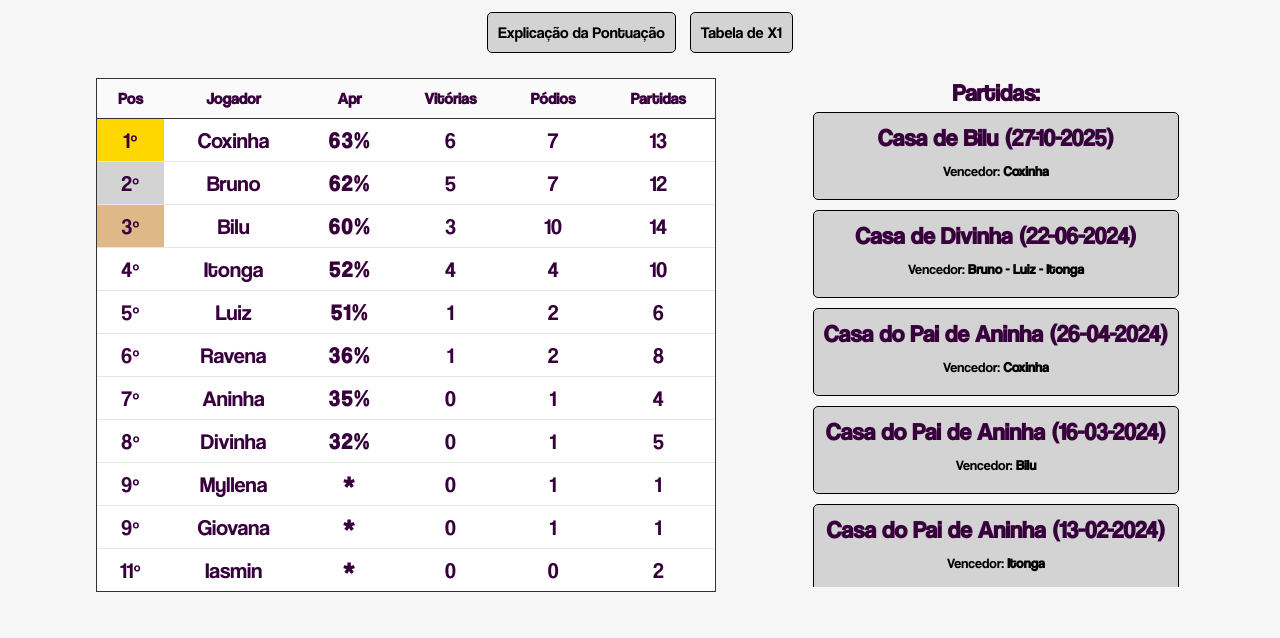
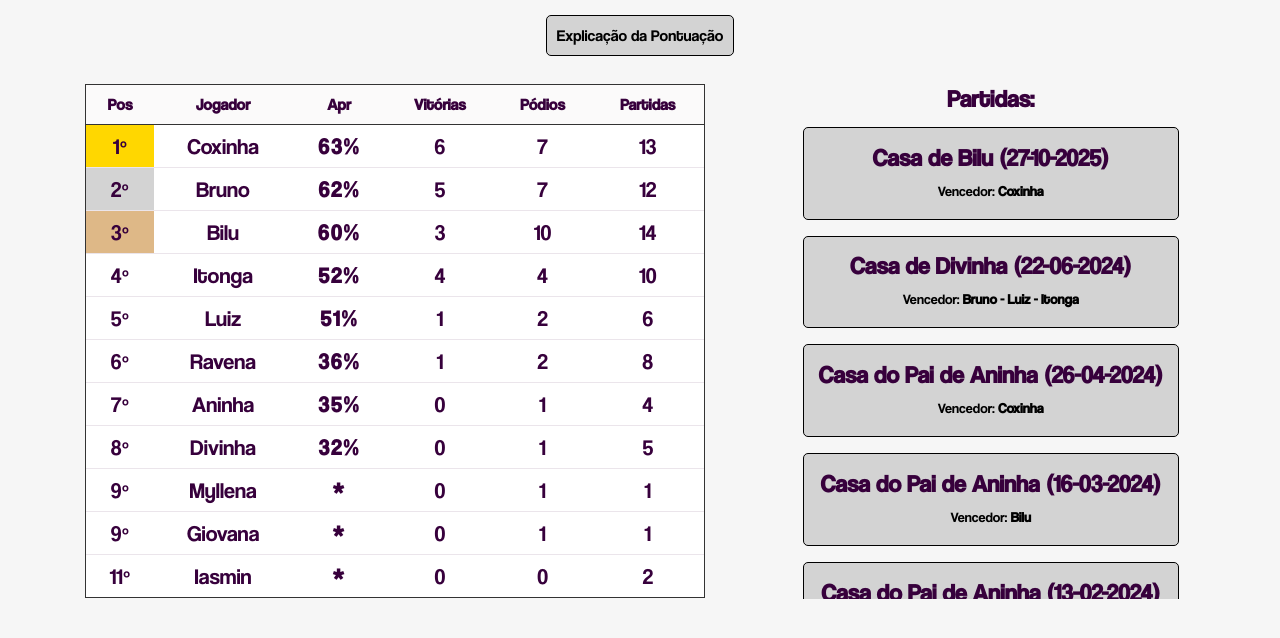
Before and after one commit to jgss-gabriel-sousa/Premier-War-League, a plain HTML site: page index.html in a window 1280 px wide. Shown: the part 110-748 px from the top of the page. Drawn offline with Linux system fonts and the light colour scheme; some packages are replaced by stand-ins of ours; a script that the page names is missing.

Commit message:
refactor e ocultado o ranking de x1

```diff
--- a/app.js
+++ b/app.js
@@ -19,6 +19,7 @@ drawRanking(finalRanking);
 processLeaderTime();
 processX1Ranking();
 
+/*
 const changeTable = document.querySelector("#change-table");
 changeTable.addEventListener("click", e => {
     if(changeTable.innerText == "Tabela de X1"){
@@ -31,7 +32,7 @@ changeTable.addEventListener("click", e => {
     }
 
     lastResults();
-});
+});*/
 
 document.querySelector("#help-points").addEventListener("click", e => {
     let html = `
--- a/index.html
+++ b/index.html
@@ -20,7 +20,7 @@
     </section>
     <section>
         <button id="help-points">Explicação da Pontuação</button>
-        <button id="change-table">Tabela de X1</button>
+        <button id="change-table" style="display: none;">Tabela de X1</button>
     </section>
     <section id="main">
         <div id="main-table"><table></table></div>
--- a/scripts/lastResults.js
+++ b/scripts/lastResults.js
@@ -11,7 +11,7 @@ export function lastResults(){
         const match = matches[i];
 
         if(filter == "Tabela Padrão" && !match.x1)
-        continue;
+            continue;
         if(filter == "Tabela de X1" && match.x1)
             continue;
 
@@ -28,7 +28,7 @@ export function lastResults(){
 
         html += `
         <button value="${match.id}">
-            <h1>${title}</h1>
+            <h2>${title}</h2>
             <p>Vencedor: <b>${match.winner}</b></p>
         </button>
         `;
--- a/styles.css
+++ b/styles.css
@@ -36,7 +36,7 @@ button{
 	border-radius: 5px;
 	background-color: lightgrey;
 	padding: 10px;
-	margin: 5px;
+	margin: 0.5em 1em;
 	transition: background-color 0.25s;
     font-size: 16px;
 }
@@ -140,6 +140,13 @@ tr:last-child {
 #results h1 {
     margin: 0;
     text-align: center;
+    margin-bottom: 0.25em;
+}
+#results h2 {
+    margin: 0.2em;
+    text-align: center;
+    margin-bottom: 0.25em;
+    color: #37003c;
 }
 #results div {
     height: 100%;
```
Also changed, not shown: data/img/players/Aninha.webp (added).
